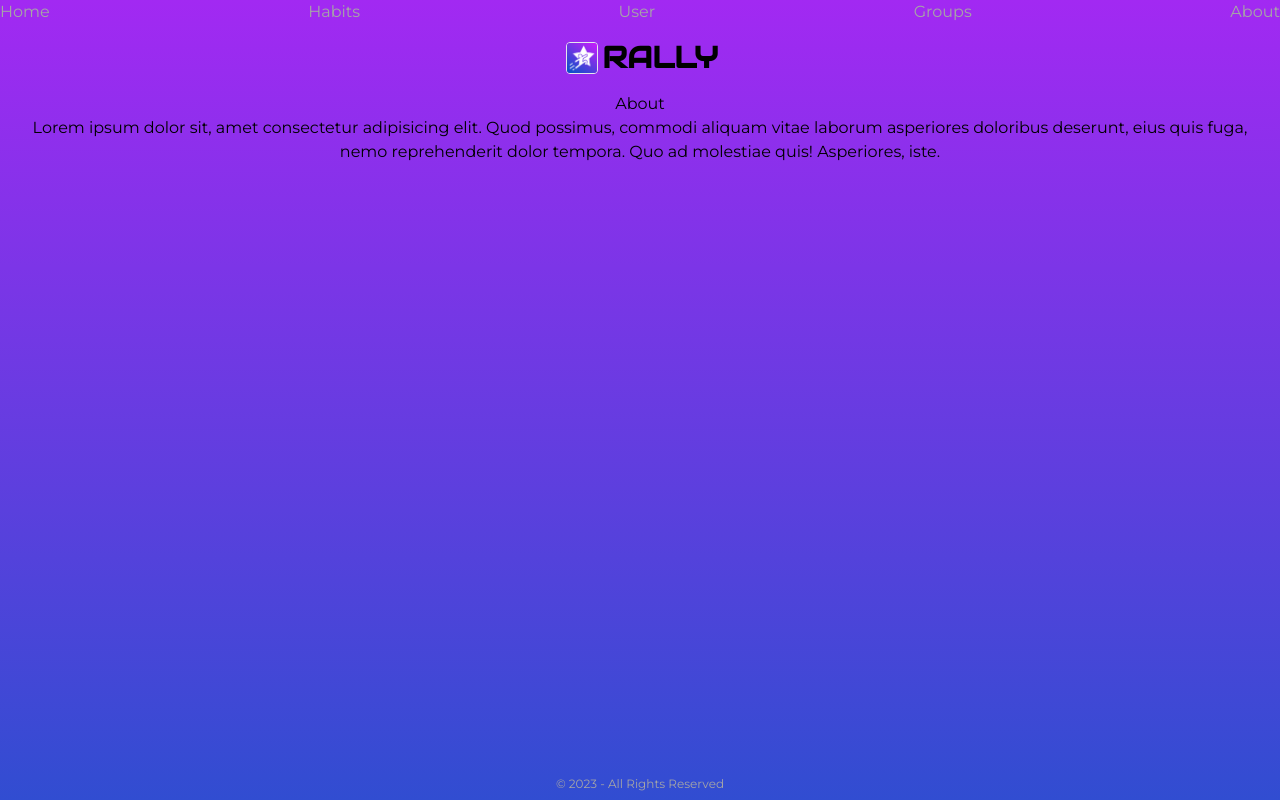
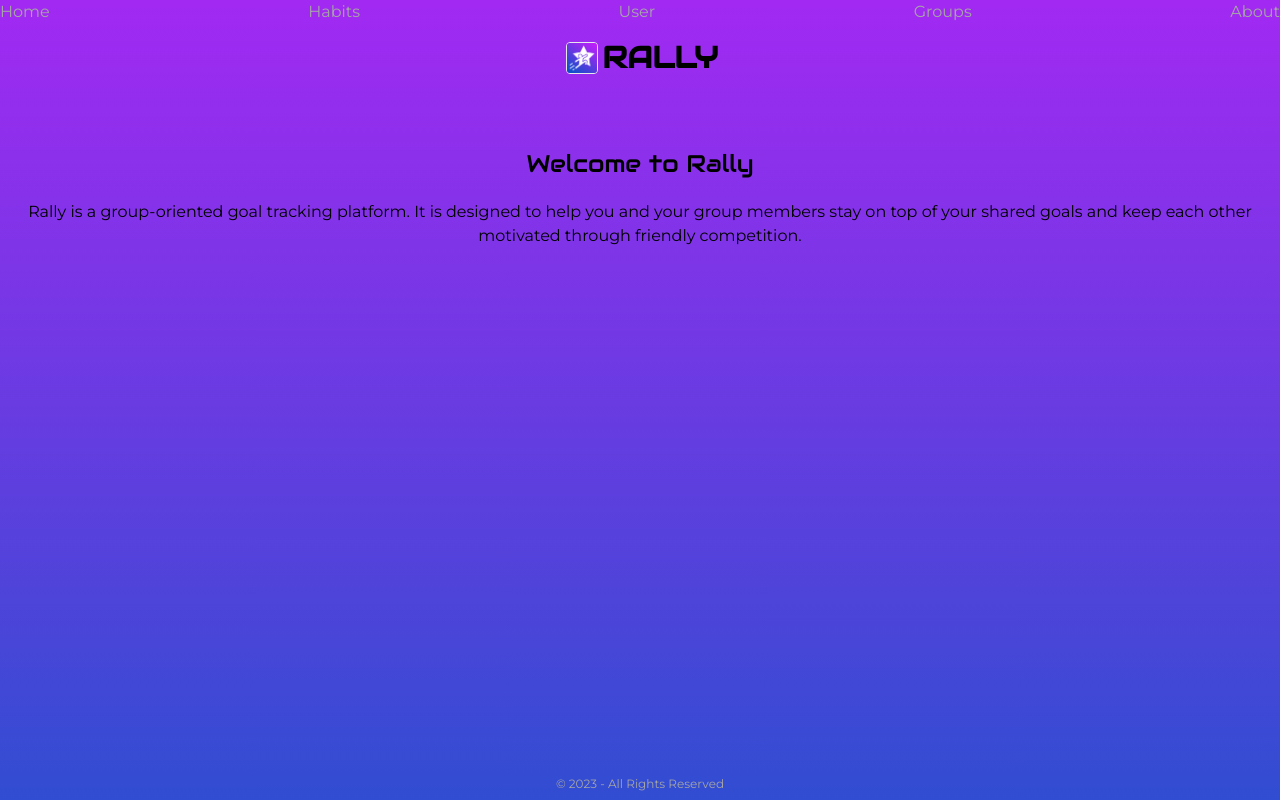
Before and after one commit to luksvrd/Rally, a React (Vite) app in the folder client/: page /about in a window 1280 px wide. Built offline with nearby package versions, Linux system fonts and the light colour scheme.

Commit message:
update about Rally

```diff
--- a/client/src/pages/about.jsx
+++ b/client/src/pages/about.jsx
@@ -1,12 +1,11 @@
 export default function About() {
   return (
-    <main className="px-4 text-center">
-      <h2>About</h2>
-      <p>
-        Lorem ipsum dolor sit, amet consectetur adipisicing elit. Quod possimus,
-        commodi aliquam vitae laborum asperiores doloribus deserunt, eius quis
-        fuga, nemo reprehenderit dolor tempora. Quo ad molestiae quis!
-        Asperiores, iste.
+    <main className="px-4 pt-14 text-center">
+      <h2 className="pb-5 font-audiowide text-2xl">Welcome to Rally</h2>
+      <p className="">
+        Rally is a group-oriented goal tracking platform. It is designed to help
+        you and your group members stay on top of your shared goals and keep
+        each other motivated through friendly competition.
       </p>
     </main>
   );
```
